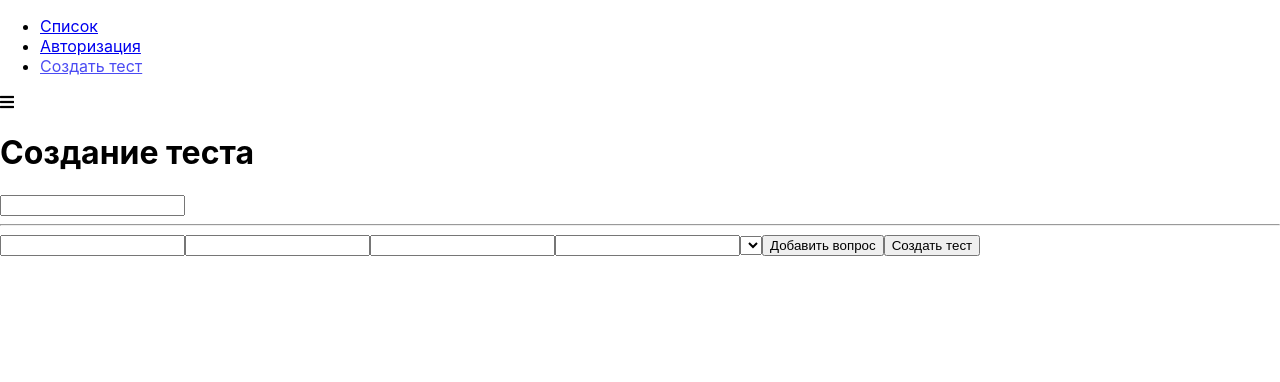
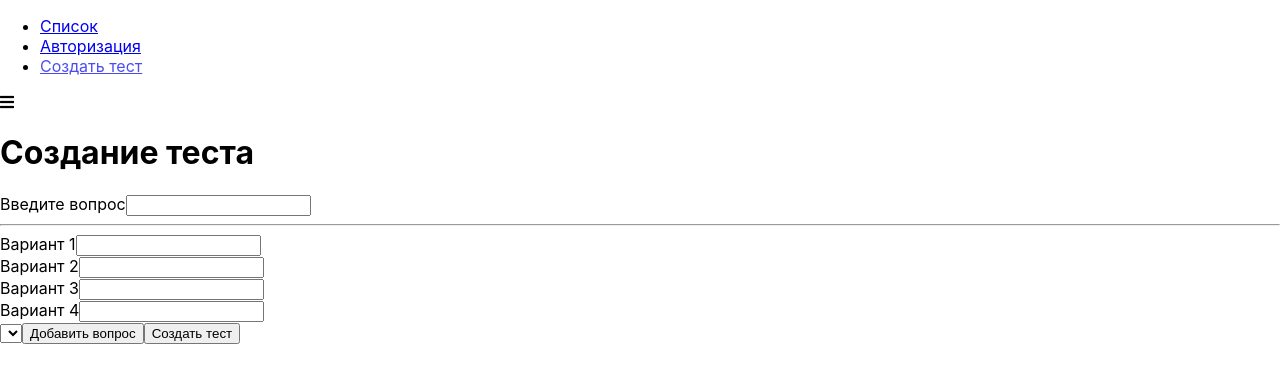
Before and after one commit to camward/React-Quiz, a React app: page /quiz-creator in a window 1280 px wide. Shown: the top 382 px of the page. Built offline with nearby package versions, Linux system fonts and the light colour scheme; the HTML template or start-up script is replaced by a standard one.

Commit message:
создание контролов

```diff
--- a/src/containers/QuizCreator/QuizCreator.js
+++ b/src/containers/QuizCreator/QuizCreator.js
@@ -1,8 +1,37 @@
 import React, {Component} from 'react'
 import classes from './QuizCreator.css'
 import Button from '../../components/UI/Button/Button'
+import Input from '../../components/UI/Input/Input'
+import {createControl} from '../../form/formFramework'
+import Auxiliary from '../../hoc/Auxiliary/Auxiliary'
+
+function createOptionControl(number) {
+  return createControl({
+    label: `Вариант ${number}`,
+    errorMessage: 'Значение не может быть пустым',
+    id: number
+  }, {required: true})
+}
+
+function createFormControls() {
+  return {
+    question: createControl({
+      label: 'Введите вопрос',
+      errorMessage: 'Вопрос не может быть пустым'
+    }, {required: true}),
+    option1: createOptionControl(1),
+    option2: createOptionControl(2),
+    option3: createOptionControl(3),
+    option4: createOptionControl(4)
+  }
+}
 
 export default class QuizCreator extends Component {
+
+  state = {
+    quiz: [],
+    formControls: createFormControls()
+  }
 
   sibmitHandler = event => {
     event.preventDefault()
@@ -16,6 +45,31 @@
 
   }
 
+  changeHandler = (value, controlName) => {
+
+  }
+
+  renderControls() {
+    return Object.keys(this.state.formControls).map((controlName, index) => {
+      const control = this.state.formControls[controlName]
+
+      return (
+        <Auxiliary key={controlName + index}>
+          <Input
+            label={control.label}
+            value={control.value}
+            valid={control.valid}
+            shouldValidate={!!control.validation}
+            touched={control.touched}
+            errorMessage={control.errorMessage}
+            onChange={event => this.changeHandler(event.target.value, controlName)}
+          />
+          { index === 0 ? <hr /> : null }
+        </Auxiliary>
+      )
+    })
+  }
+
   render() {
     return (
       <div className={classes.QuizCreator}>
@@ -24,12 +78,7 @@
 
           <form onSubmit={this.submitHandler}>
 
-            <input type="text"/>
-            <hr/>
-            <input type="text"/>
-            <input type="text"/>
-            <input type="text"/>
-            <input type="text"/>
+            { this.renderControls() }
 
             <select></select>
 
--- /dev/null
+++ b/src/form/formFramework.js
@@ -0,0 +1,9 @@
+export function createControl(config, validation) {
+  return {
+    ...config,
+    validation,
+    valid: !validation,
+    touched: false,
+    value: ''
+  }
+}
--- /dev/null
+++ b/src/hoc/Auxiliary/Auxiliary.js
@@ -0,0 +1,3 @@
+const Auxiliary = props => props.children
+
+export default Auxiliary
```
